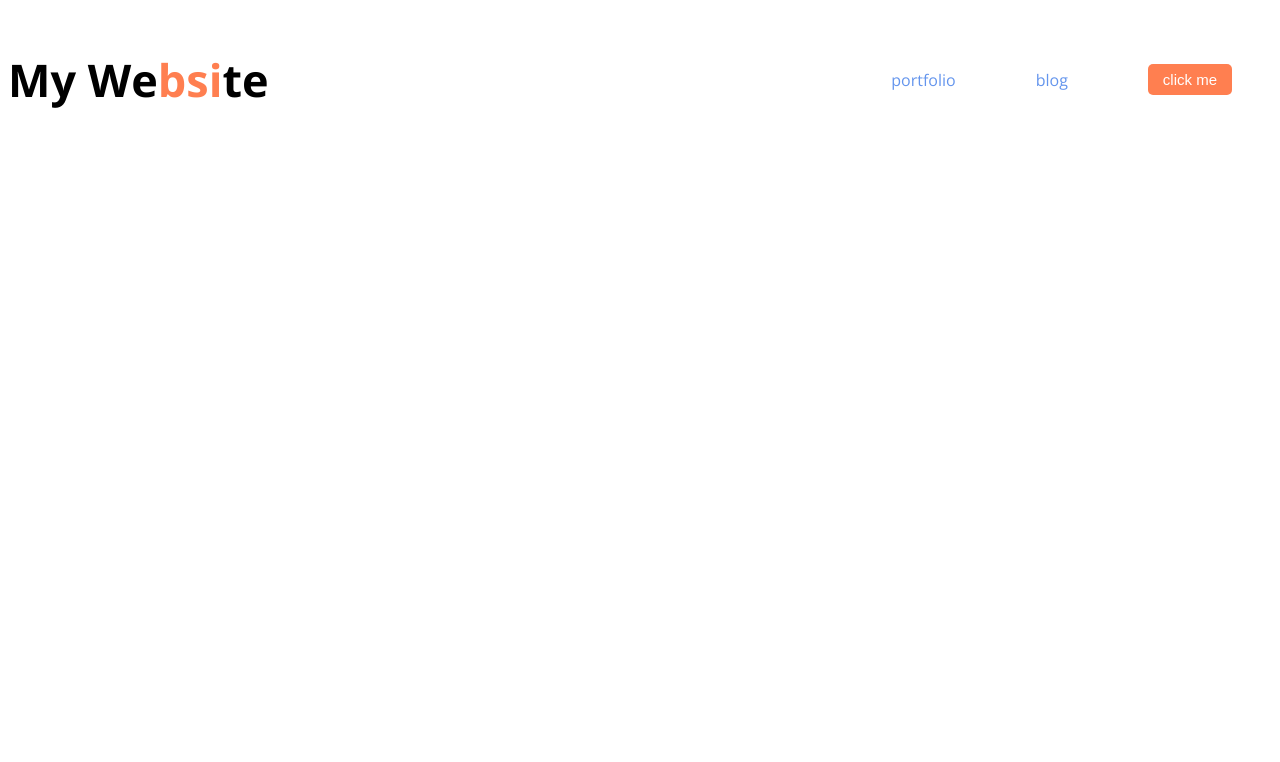
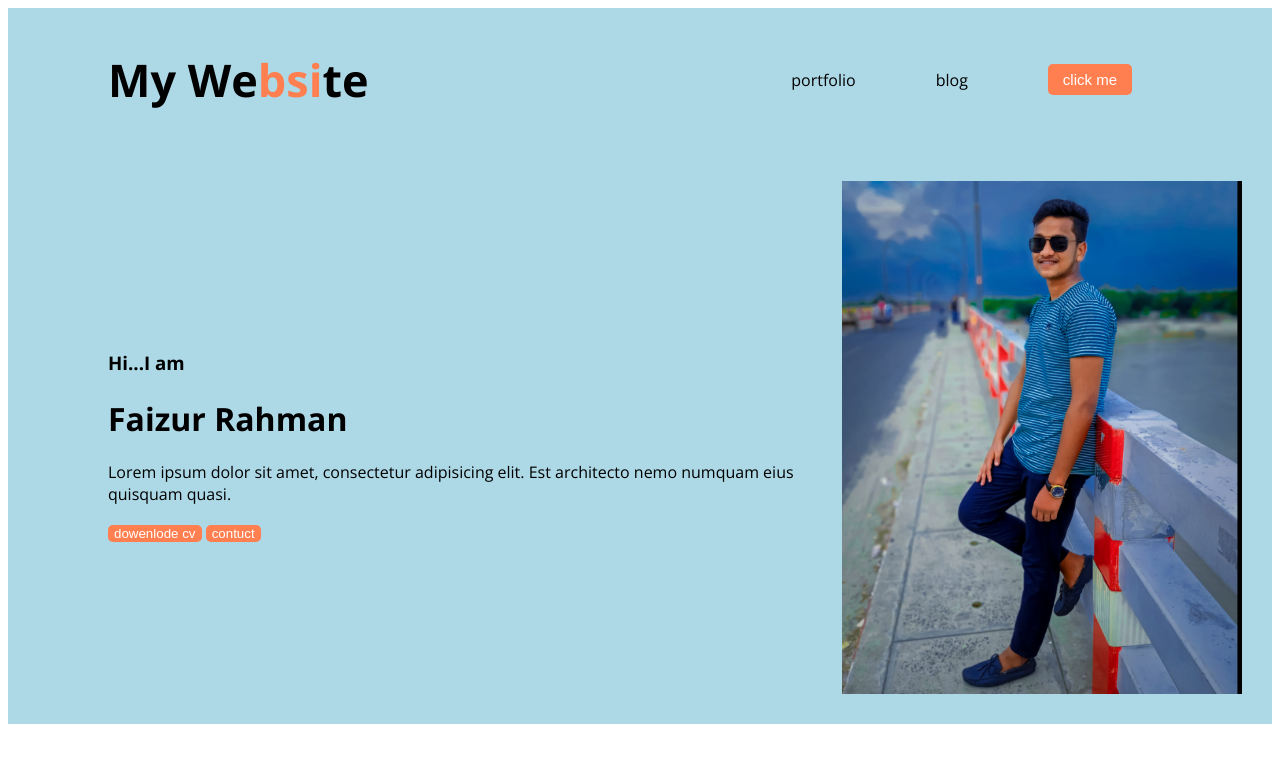
Before and after one commit to faijurweb/developer-portfolio, a plain HTML site: page index.html in a window 1280 px wide. Drawn offline with nearby package versions, Linux system fonts and the light colour scheme.

Commit message:
added div

```diff
--- a/index.html
+++ b/index.html
@@ -11,7 +11,7 @@
   <link rel="stylesheet" href="style/portfolio.css">
 </head>
 <body>
-  <header>
+  <header class="header">
          <nav>
              <h1 class="nav-tittle">My We<span class="text-primary">bsi</span>te</h1>
 
@@ -21,6 +21,23 @@
                 <li><button class="btn-primary">click me</button> </li>
              </ul>
          </nav>
+
+         <div class="banner">
+               <div class="banner-contant">
+                <h3 class="banner-greting">Hi...I am</h3>
+                <h1 class="banner-tittle">Faizur Rahman </h1>
+                <p>Lorem ipsum dolor sit amet, consectetur adipisicing elit. Est architecto nemo numquam eius quisquam quasi.</p>
+
+                <button class="button-primary">dowenlode cv</button>
+                <button class="button-primary">contuct</button>
+               </div>
+
+               <img class="profile-pic" src="images/Screenshot 2024-01-26 013241.png" alt="">
+
+         </div>
+
+
+
   </header>
   <main>
 
--- a/style/portfolio.css
+++ b/style/portfolio.css
@@ -2,6 +2,7 @@ nav{
   display: flex;
   justify-content: space-between;
   align-items: center;
+  margin: 0 100px;
 }
 
 
@@ -31,7 +32,7 @@ nav li{
 
 nav a{
   text-decoration:none ;
-  color: cornflowerblue;
+  color:black;
 }
 
 .btn-primary{
@@ -43,3 +44,27 @@ nav a{
   font-weight: 500px;
   padding: 7px 15px;
 }
+
+
+
+.header{
+  background-color:lightblue;
+
+}
+
+.banner{
+  padding: 30px 30px 30px 100px;
+  display: flex;
+  align-items:center ;
+}
+
+.banner .profile-pic{
+   width: 400px;
+}
+
+.button-primary{
+  background-color:coral;
+  color:white;
+  border: 0;
+  border-radius: 5px;
+}
```
Also changed, not shown: images/Screenshot 2024-01-26 013241.png (added).
